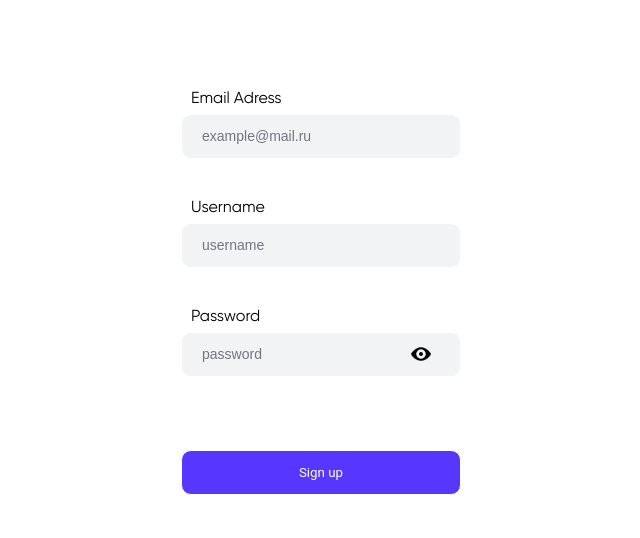
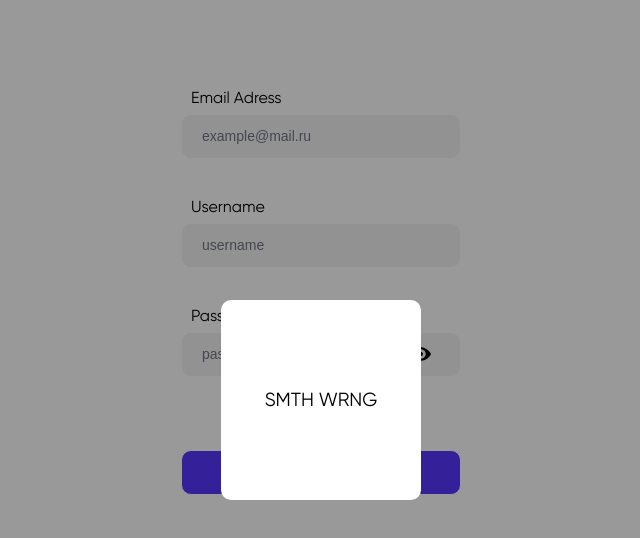
Before and after one commit to boocodes/smart-talk, a React (Create React App) app: page /registration in a window 1280 px wide. Shown: the top 538 px of the page, without its empty margins (319-959 px from the left). Built offline with nearby package versions, Linux system fonts and the light colour scheme.

Commit message:
added common modal window as a ui component

```diff
--- a/src/pages/registration/index.tsx
+++ b/src/pages/registration/index.tsx
@@ -1,6 +1,7 @@
 import styled from "styled-components";
 import {
     RegistrationForm,
+    CommonModalWindow,
 } from '../../';
 
 
@@ -12,6 +13,7 @@ interface Props{
 function RegistrationPage(props:Props){
     return(
         <ExternalForm>
+            <CommonModalWindow modalText="SMTH WRNG"/>
             <RegistrationForm/>
         </ExternalForm>
     )
--- a/src/ui/index.ts
+++ b/src/ui/index.ts
@@ -1,3 +1,4 @@
 export {default as TextInput} from './textInput';
 export {default as PasswordInput} from './passwordInput';
 export {default as SubmitButton} from './submitButton';
+export * from './modalWindows';
--- /dev/null
+++ b/src/ui/modalWindows/commonModalWindow/index.tsx
@@ -0,0 +1,57 @@
+import styled from "styled-components";
+
+
+
+interface Props{
+    modalText: string;
+}
+
+
+function CommonModalWindow(props: Props){
+    return(
+       <>
+            <ExternalWrapper>
+                <MainText>
+                    {props.modalText}
+                </MainText>
+            </ExternalWrapper>
+            <BlackOverlay/>
+       </>
+    )
+}
+
+const ExternalWrapper = styled.div`
+    font-family: 'Gilroy';
+    background-color: white;
+    border-radius: 10px;
+    position: fixed;
+    top:50%;
+    left:50%;
+    transform:translate(-50%, -50%);
+    width: 200px;
+    height: 200px;
+    display: flex;
+    align-items: center;
+    justify-content: center;
+    z-index: 10;
+`
+const MainText = styled.p`
+    color: black;
+    font-size: 19px;
+`
+
+const BlackOverlay = styled.div`
+    background-color: black;
+    opacity: 0.4;
+    z-index: 9;
+    position: absolute;
+    position: absolute;
+    top: 0px;
+    right: 0px;
+    bottom: 0px;
+    left: 0px;
+    height: 100vh;
+`
+
+
+export default CommonModalWindow;
--- /dev/null
+++ b/src/ui/modalWindows/index.ts
@@ -0,0 +1 @@
+export {default as CommonModalWindow} from './commonModalWindow';
```
Also changed, not shown: src/components/WorkspacesList/index.tsx (added, +23 -0 lines), src/components/RegistrationForm/index.tsx (line endings or trailing spaces).
